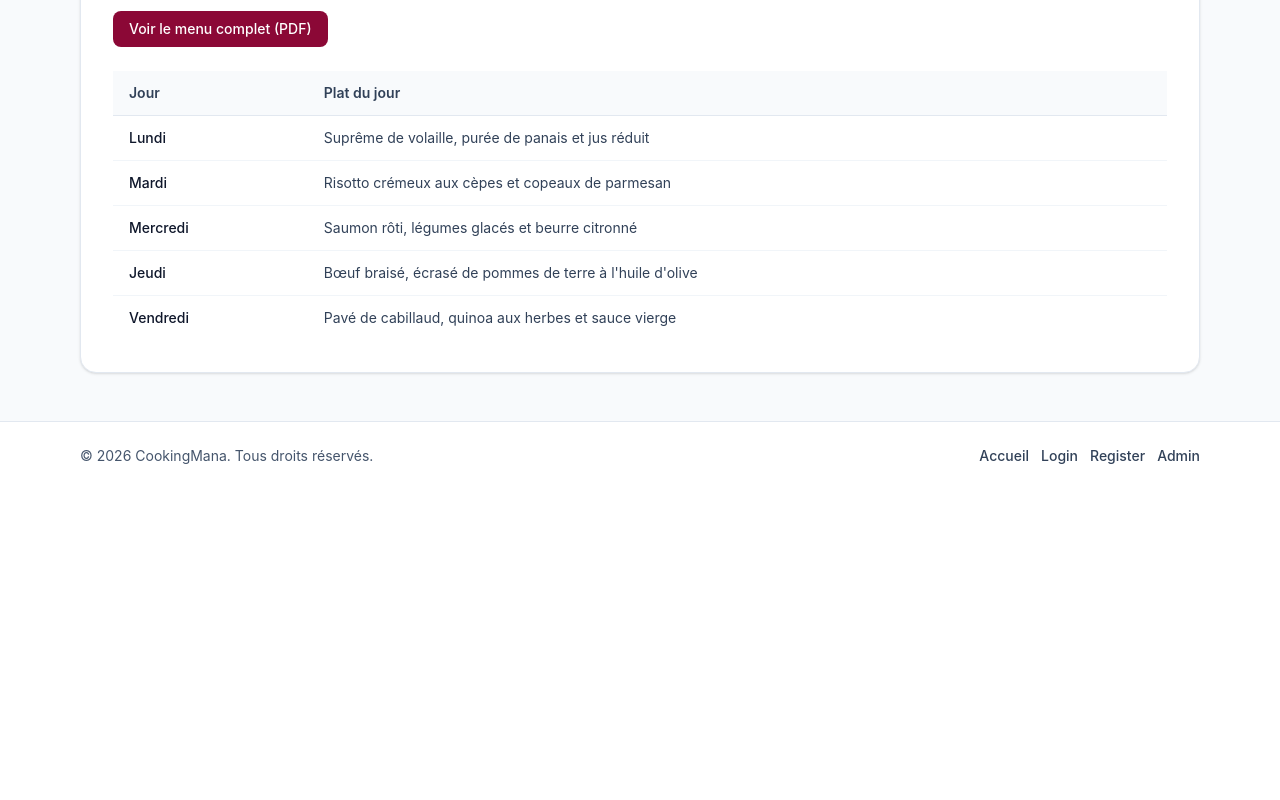
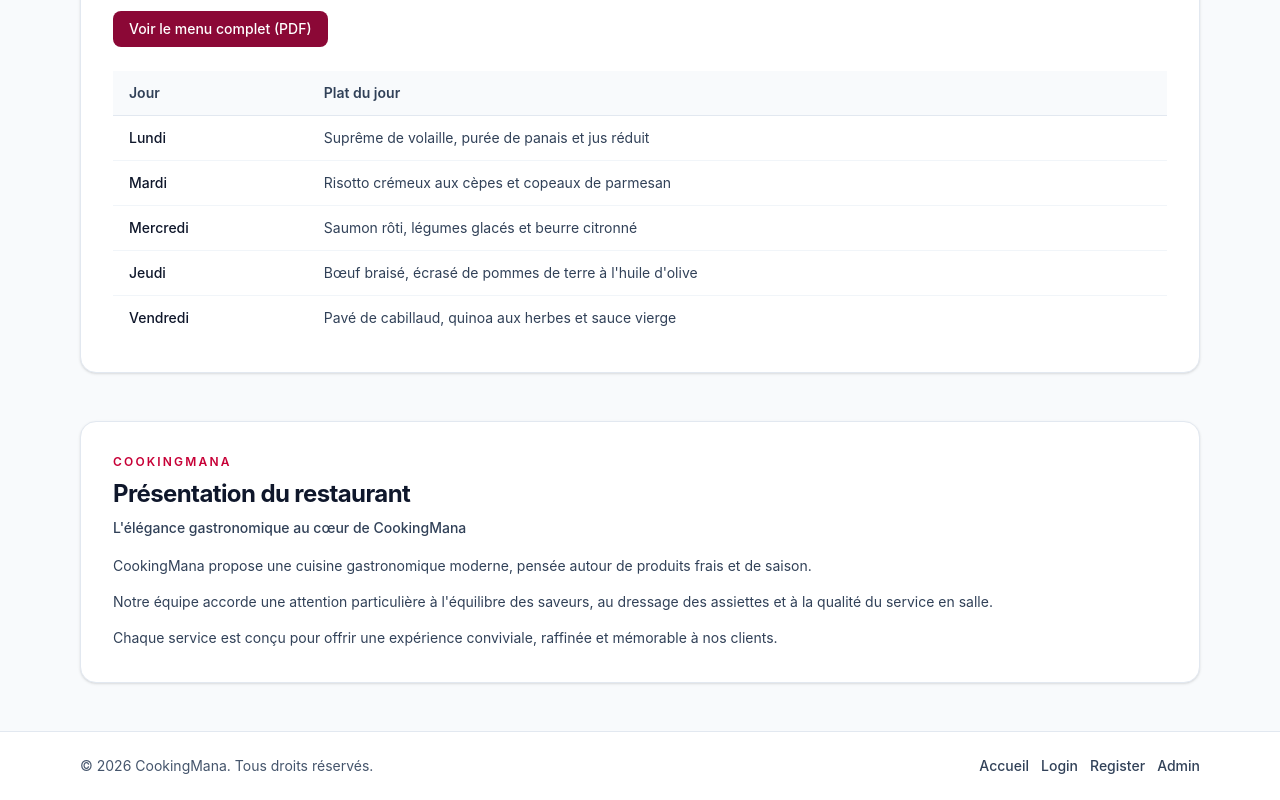
Before and after one commit to marc-awad/cooking-mana, a React (Vite) app: page / in a window 1280 px wide. Shown: the part 631-1431 px from the top of the page. Before the commit the page ends 1121 px from the top, so only its background shows below. Built offline with nearby package versions, Linux system fonts and the light colour scheme.

Commit message:
feat: add restaurant presentation section to homepage with unit test

```diff
--- /dev/null
+++ b/src/components/restaurant/RestaurantPresentationSection.tsx
@@ -0,0 +1,37 @@
+const sectionTitle = "Présentation du restaurant"
+const sectionSubtitle = "L'élégance gastronomique au cœur de CookingMana"
+
+const presentationParagraphs = [
+  "CookingMana propose une cuisine gastronomique moderne, pensée autour de produits frais et de saison.",
+  "Notre équipe accorde une attention particulière à l'équilibre des saveurs, au dressage des assiettes et à la qualité du service en salle.",
+  "Chaque service est conçu pour offrir une expérience conviviale, raffinée et mémorable à nos clients.",
+]
+
+function RestaurantPresentationSection() {
+  return (
+    <section
+      className="mx-auto w-full max-w-6xl px-4 pb-12"
+      aria-label="Présentation du restaurant"
+    >
+      <div className="rounded-2xl border border-slate-200 bg-white p-6 shadow-sm md:p-8">
+        <p className="text-xs font-semibold uppercase tracking-[0.18em] text-rose-700">
+          CookingMana
+        </p>
+        <h2 className="mt-2 text-2xl font-bold tracking-tight text-slate-900">
+          {sectionTitle}
+        </h2>
+        <p className="mt-2 text-sm font-medium text-slate-700">
+          {sectionSubtitle}
+        </p>
+
+        <div className="mt-4 space-y-3 text-sm leading-6 text-slate-700">
+          {presentationParagraphs.map((paragraph) => (
+            <p key={paragraph}>{paragraph}</p>
+          ))}
+        </div>
+      </div>
+    </section>
+  )
+}
+
+export default RestaurantPresentationSection
--- a/src/features/home/HomePage.tsx
+++ b/src/features/home/HomePage.tsx
@@ -2,6 +2,7 @@ import HeroCarousel, {
   type CarouselSlide,
 } from "../../components/carousel/HeroCarousel"
 import WeeklyMenuTable from "../../components/menu/WeeklyMenuTable"
+import RestaurantPresentationSection from "../../components/restaurant/RestaurantPresentationSection"
 
 const homeSlides: CarouselSlide[] = [
   {
@@ -29,6 +30,7 @@ function HomePage() {
     <>
       <HeroCarousel slides={homeSlides} />
       <WeeklyMenuTable />
+      <RestaurantPresentationSection />
     </>
   )
 }
```
Also changed, not shown: 1 other file (tests, documents, lock files or other folders).
